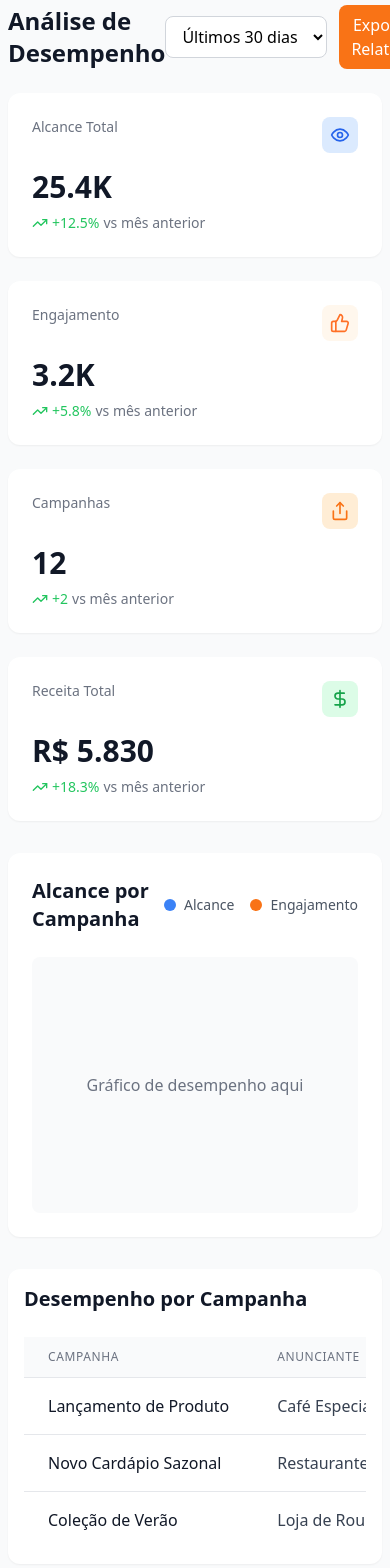
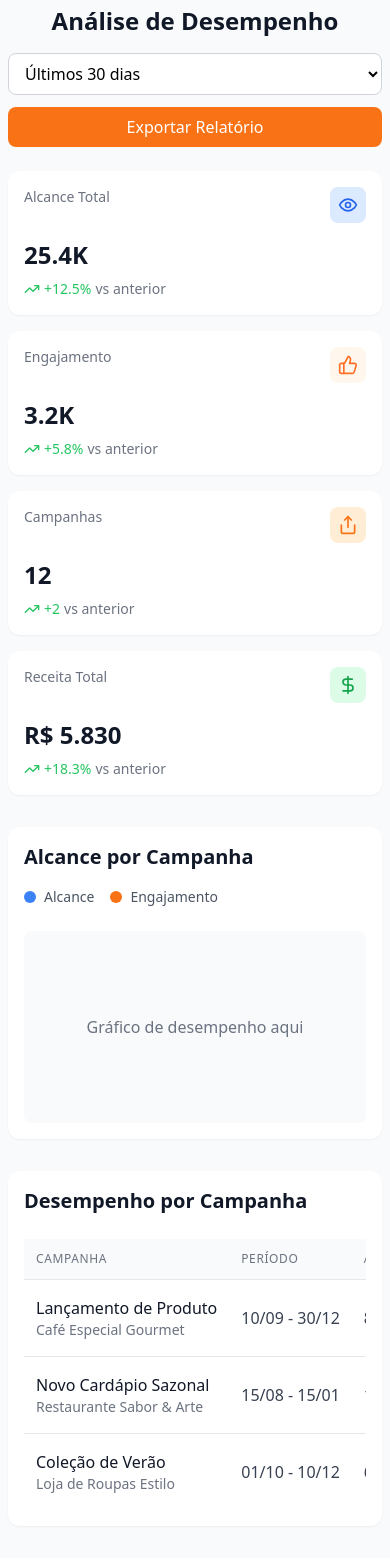
Before and after one commit to Amplifyuhub/amplifyhub, a React (Vite) app: page /desempenho-influenciador in a window 390 px wide. Shown: the part 384-1952 px from the top of the page. Built offline with nearby package versions, Linux system fonts and the light colour scheme.

Commit message:
resp desempenho

```diff
--- a/src/pages/DesempenhoInfluenciador.tsx
+++ b/src/pages/DesempenhoInfluenciador.tsx
@@ -90,89 +90,93 @@ const DesempenhoInfluenciador = () => {
 
         {/* Main Content */}
         <div className="flex-1 w-full max-w-full">
-          <div className="flex justify-between items-center mb-6">
+          <div className="flex justify-between items-center mb-6 flex-col sm:flex-row gap-4">
             <h1 className="text-2xl font-bold text-gray-900">Análise de Desempenho</h1>
 
-            <div className="flex items-center gap-3">
-              <select className="px-3 py-2 bg-white border border-gray-300 rounded-lg focus:outline-none focus:ring-2 focus:ring-orange-500">
+            <div className="flex items-center gap-3 w-full sm:w-auto flex-col sm:flex-row">
+              <select className="w-full sm:w-auto px-3 py-2 bg-white border border-gray-300 rounded-lg focus:outline-none focus:ring-2 focus:ring-orange-500">
                 <option>Últimos 30 dias</option>
                 <option>Últimos 90 dias</option>
                 <option>Este ano</option>
                 <option>Todo o período</option>
               </select>
 
-              <button className="px-3 py-2 bg-orange-500 text-white rounded-lg hover:bg-orange-600 transition-colors">
+              <button className="w-full sm:w-auto px-3 py-2 bg-orange-500 text-white rounded-lg hover:bg-orange-600 transition-colors">
                 Exportar Relatório
               </button>
             </div>
           </div>
 
           {/* Stats Overview */}
-          <div className="grid grid-cols-1 md:grid-cols-4 gap-6 mb-8">
-            <div className="bg-white p-6 rounded-xl shadow-sm">
+          <div className="grid grid-cols-1 sm:grid-cols-2 lg:grid-cols-4 gap-4 sm:gap-6 mb-8">
+            <div className="bg-white p-4 sm:p-6 rounded-xl shadow-sm">
               <div className="flex justify-between items-start mb-4">
                 <h3 className="text-sm font-medium text-gray-500">Alcance Total</h3>
                 <div className="p-2 bg-blue-100 rounded-lg">
                   <Eye className="h-5 w-5 text-blue-600" />
                 </div>
               </div>
-              <p className="text-3xl font-bold text-gray-900">25.4K</p>
+              <p className="text-2xl sm:text-3xl font-bold text-gray-900">25.4K</p>
               <div className="flex items-center mt-2 text-sm">
                 <TrendingUp className="h-4 w-4 text-green-500 mr-1" />
                 <span className="text-green-500 font-medium">+12.5%</span>
-                <span className="text-gray-500 ml-1">vs mês anterior</span>
+                <span className="text-gray-500 ml-1 hidden sm:inline">vs mês anterior</span>
+                <span className="text-gray-500 ml-1 sm:hidden">vs anterior</span>
               </div>
             </div>
 
-            <div className="bg-white p-6 rounded-xl shadow-sm">
+            <div className="bg-white p-4 sm:p-6 rounded-xl shadow-sm">
               <div className="flex justify-between items-start mb-4">
                 <h3 className="text-sm font-medium text-gray-500">Engajamento</h3>
                 <div className="p-2 bg-purple-100 rounded-lg">
                   <ThumbsUp className="h-5 w-5 text-purple-600" />
                 </div>
               </div>
-              <p className="text-3xl font-bold text-gray-900">3.2K</p>
+              <p className="text-2xl sm:text-3xl font-bold text-gray-900">3.2K</p>
               <div className="flex items-center mt-2 text-sm">
                 <TrendingUp className="h-4 w-4 text-green-500 mr-1" />
                 <span className="text-green-500 font-medium">+5.8%</span>
-                <span className="text-gray-500 ml-1">vs mês anterior</span>
+                <span className="text-gray-500 ml-1 hidden sm:inline">vs mês anterior</span>
+                <span className="text-gray-500 ml-1 sm:hidden">vs anterior</span>
               </div>
             </div>
 
-            <div className="bg-white p-6 rounded-xl shadow-sm">
+            <div className="bg-white p-4 sm:p-6 rounded-xl shadow-sm">
               <div className="flex justify-between items-start mb-4">
                 <h3 className="text-sm font-medium text-gray-500">Campanhas</h3>
                 <div className="p-2 bg-orange-100 rounded-lg">
                   <Share className="h-5 w-5 text-orange-500" />
                 </div>
               </div>
-              <p className="text-3xl font-bold text-gray-900">12</p>
+              <p className="text-2xl sm:text-3xl font-bold text-gray-900">12</p>
               <div className="flex items-center mt-2 text-sm">
                 <TrendingUp className="h-4 w-4 text-green-500 mr-1" />
                 <span className="text-green-500 font-medium">+2</span>
-                <span className="text-gray-500 ml-1">vs mês anterior</span>
+                <span className="text-gray-500 ml-1 hidden sm:inline">vs mês anterior</span>
+                <span className="text-gray-500 ml-1 sm:hidden">vs anterior</span>
               </div>
             </div>
 
-            <div className="bg-white p-6 rounded-xl shadow-sm">
+            <div className="bg-white p-4 sm:p-6 rounded-xl shadow-sm">
               <div className="flex justify-between items-start mb-4">
                 <h3 className="text-sm font-medium text-gray-500">Receita Total</h3>
                 <div className="p-2 bg-green-100 rounded-lg">
                   <DollarSign className="h-5 w-5 text-green-600" />
                 </div>
               </div>
-              <p className="text-3xl font-bold text-gray-900">R$ 5.830</p>
+              <p className="text-2xl sm:text-3xl font-bold text-gray-900">R$ 5.830</p>
               <div className="flex items-center mt-2 text-sm">
                 <TrendingUp className="h-4 w-4 text-green-500 mr-1" />
                 <span className="text-green-500 font-medium">+18.3%</span>
-                <span className="text-gray-500 ml-1">vs mês anterior</span>
+                <span className="text-gray-500 ml-1 hidden sm:inline">vs mês anterior</span>
+                <span className="text-gray-500 ml-1 sm:hidden">vs anterior</span>
               </div>
             </div>
           </div>
 
           {/* Performance Graph */}
-          <div className="bg-white p-6 rounded-xl shadow-sm mb-8">
-            <div className="flex justify-between items-center mb-6">
+          <div className="bg-white p-4 sm:p-6 rounded-xl shadow-sm mb-8">
+            <div className="flex flex-col sm:flex-row justify-between items-start sm:items-center mb-6 gap-4">
               <h2 className="text-xl font-bold text-gray-900">Alcance por Campanha</h2>
               <div className="flex items-center gap-4">
                 <div className="flex items-center">
@@ -185,99 +189,101 @@ const DesempenhoInfluenciador = () => {
                 </div>
               </div>
             </div>
-            <div className="h-64 w-full bg-gray-50 rounded-lg flex items-center justify-center">
+            <div className="h-48 sm:h-64 w-full bg-gray-50 rounded-lg flex items-center justify-center">
               <p className="text-gray-500">Gráfico de desempenho aqui</p>
-              {/* Em uma implementação real, aqui seria integrado um gráfico */}
             </div>
           </div>
 
           {/* Campaign Performance Table */}
-          <div className="bg-white p-4 sm:p-6 rounded-xl shadow-sm w-full max-w-full">
+          <div className="bg-white p-4 sm:p-6 rounded-xl shadow-sm">
             <h2 className="text-xl font-bold text-gray-900 mb-6">Desempenho por Campanha</h2>
             <div className="overflow-x-auto w-full">
               <table className="min-w-full divide-y divide-gray-200 w-full">
                 <thead className="bg-gray-50">
                   <tr>
-                    <th scope="col" className="px-6 py-3 text-left text-xs font-medium text-gray-500 uppercase tracking-wider">
+                    <th scope="col" className="px-3 sm:px-6 py-3 text-left text-xs font-medium text-gray-500 uppercase tracking-wider">
                       Campanha
                     </th>
-                    <th scope="col" className="px-6 py-3 text-left text-xs font-medium text-gray-500 uppercase tracking-wider">
+                    <th scope="col" className="px-3 sm:px-6 py-3 text-left text-xs font-medium text-gray-500 uppercase tracking-wider hidden sm:table-cell">
                       Anunciante
                     </th>
-                    <th scope="col" className="px-6 py-3 text-left text-xs font-medium text-gray-500 uppercase tracking-wider">
+                    <th scope="col" className="px-3 sm:px-6 py-3 text-left text-xs font-medium text-gray-500 uppercase tracking-wider">
                       Período
                     </th>
-                    <th scope="col" className="px-6 py-3 text-left text-xs font-medium text-gray-500 uppercase tracking-wider">
+                    <th scope="col" className="px-3 sm:px-6 py-3 text-left text-xs font-medium text-gray-500 uppercase tracking-wider">
                       Alcance
                     </th>
-                    <th scope="col" className="px-6 py-3 text-left text-xs font-medium text-gray-500 uppercase tracking-wider">
+                    <th scope="col" className="px-3 sm:px-6 py-3 text-left text-xs font-medium text-gray-500 uppercase tracking-wider hidden sm:table-cell">
                       Engajamento
                     </th>
-                    <th scope="col" className="px-6 py-3 text-left text-xs font-medium text-gray-500 uppercase tracking-wider">
+                    <th scope="col" className="px-3 sm:px-6 py-3 text-left text-xs font-medium text-gray-500 uppercase tracking-wider">
                       Receita
                     </th>
                   </tr>
                 </thead>
                 <tbody className="bg-white divide-y divide-gray-200">
                   <tr>
-                    <td className="px-6 py-4 whitespace-nowrap">
+                    <td className="px-3 sm:px-6 py-4 whitespace-nowrap">
                       <div className="font-medium text-gray-900">Lançamento de Produto</div>
+                      <div className="text-sm text-gray-500 sm:hidden">Café Especial Gourmet</div>
                     </td>
-                    <td className="px-6 py-4 whitespace-nowrap">
+                    <td className="px-3 sm:px-6 py-4 whitespace-nowrap hidden sm:table-cell">
                       <div className="text-gray-700">Café Especial Gourmet</div>
                     </td>
-                    <td className="px-6 py-4 whitespace-nowrap">
+                    <td className="px-3 sm:px-6 py-4 whitespace-nowrap">
                       <div className="text-gray-700">10/09 - 30/12</div>
                     </td>
-                    <td className="px-6 py-4 whitespace-nowrap">
+                    <td className="px-3 sm:px-6 py-4 whitespace-nowrap">
                       <div className="text-gray-700">8.5K</div>
                     </td>
-                    <td className="px-6 py-4 whitespace-nowrap">
+                    <td className="px-3 sm:px-6 py-4 whitespace-nowrap hidden sm:table-cell">
                       <div className="text-gray-700">1.2K</div>
                     </td>
-                    <td className="px-6 py-4 whitespace-nowrap">
+                    <td className="px-3 sm:px-6 py-4 whitespace-nowrap">
                       <div className="font-medium text-gray-900">R$ 650,00</div>
                     </td>
                   </tr>
 
                   <tr>
-                    <td className="px-6 py-4 whitespace-nowrap">
+                    <td className="px-3 sm:px-6 py-4 whitespace-nowrap">
                       <div className="font-medium text-gray-900">Novo Cardápio Sazonal</div>
+                      <div className="text-sm text-gray-500 sm:hidden">Restaurante Sabor & Arte</div>
                     </td>
-                    <td className="px-6 py-4 whitespace-nowrap">
+                    <td className="px-3 sm:px-6 py-4 whitespace-nowrap hidden sm:table-cell">
                       <div className="text-gray-700">Restaurante Sabor & Arte</div>
                     </td>
-                    <td className="px-6 py-4 whitespace-nowrap">
+                    <td className="px-3 sm:px-6 py-4 whitespace-nowrap">
                       <div className="text-gray-700">15/08 - 15/01</div>
                     </td>
-                    <td className="px-6 py-4 whitespace-nowrap">
+                    <td className="px-3 sm:px-6 py-4 whitespace-nowrap">
                       <div className="text-gray-700">10.2K</div>
                     </td>
-                    <td className="px-6 py-4 whitespace-nowrap">
+                    <td className="px-3 sm:px-6 py-4 whitespace-nowrap hidden sm:table-cell">
                       <div className="text-gray-700">1.8K</div>
                     </td>
-                    <td className="px-6 py-4 whitespace-nowrap">
+                    <td className="px-3 sm:px-6 py-4 whitespace-nowrap">
                       <div className="font-medium text-gray-900">R$ 850,00</div>
                     </td>
                   </tr>
 
                   <tr>
-                    <td className="px-6 py-4 whitespace-nowrap">
+                    <td className="px-3 sm:px-6 py-4 whitespace-nowrap">
                       <div className="font-medium text-gray-900">Coleção de Verão</div>
+                      <div className="text-sm text-gray-500 sm:hidden">Loja de Roupas Estilo</div>
                     </td>
-                    <td className="px-6 py-4 whitespace-nowrap">
+                    <td className="px-3 sm:px-6 py-4 whitespace-nowrap hidden sm:table-cell">
                       <div className="text-gray-700">Loja de Roupas Estilo</div>
                     </td>
-                    <td className="px-6 py-4 whitespace-nowrap">
+                    <td className="px-3 sm:px-6 py-4 whitespace-nowrap">
                       <div className="text-gray-700">01/10 - 10/12</div>
                     </td>
-                    <td className="px-6 py-4 whitespace-nowrap">
+                    <td className="px-3 sm:px-6 py-4 whitespace-nowrap">
                       <div className="text-gray-700">6.7K</div>
                     </td>
-                    <td className="px-6 py-4 whitespace-nowrap">
+                    <td className="px-3 sm:px-6 py-4 whitespace-nowrap hidden sm:table-cell">
                       <div className="text-gray-700">920</div>
                     </td>
-                    <td className="px-6 py-4 whitespace-nowrap">
+                    <td className="px-3 sm:px-6 py-4 whitespace-nowrap">
                       <div className="font-medium text-gray-900">R$ 450,00</div>
                     </td>
                   </tr>
```
